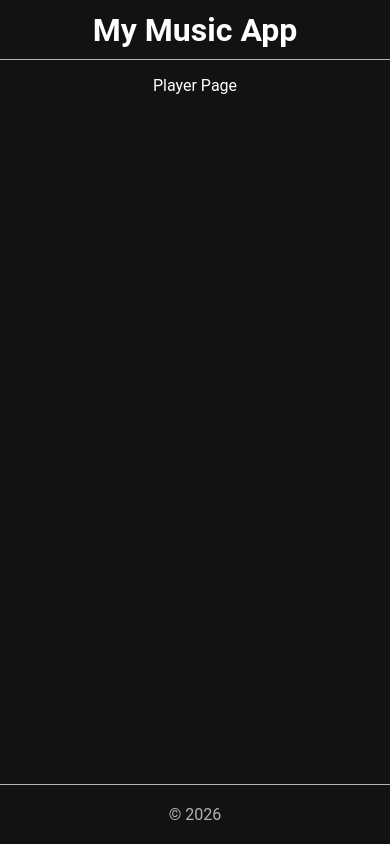
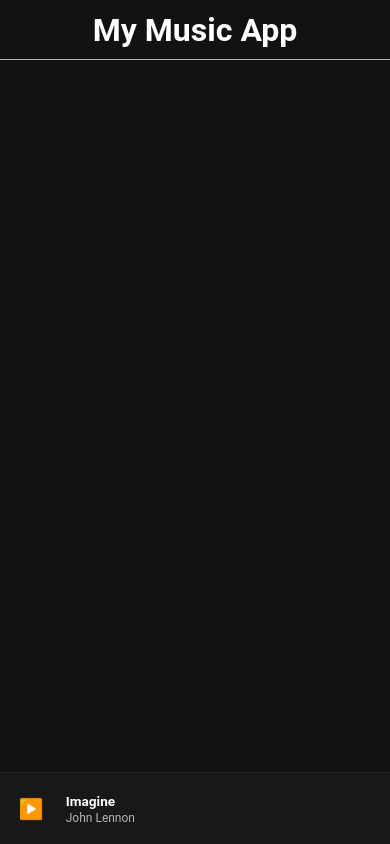
Before and after one commit to matetocoti/music-player, a React (Vite) app: page /player/1 in a window 390 px wide. Built offline with nearby package versions, Linux system fonts and the light colour scheme.

Commit message:
feat(front): initial UI, song listing and player base

```diff
--- /dev/null
+++ b/src/components/SongPlayer/SongPlayer.css
@@ -0,0 +1,105 @@
+:root {
+  --player-height: 80px;
+  --player-bg: #181818;
+  --player-border: #282828;
+  --player-text: #ffffff;
+  --player-muted: #b3b3b3;
+  --player-accent: #1db954;
+}
+
+/* Container principal do player */
+.song-player {
+  position: fixed;
+  bottom: 0;
+  left: 0;
+  right: 0;
+
+  height: var(--player-height);
+  background-color: var(--player-bg);
+  color: var(--player-text);
+
+  display: flex;
+  align-items: center;
+  justify-content: space-between;
+
+  padding: 0 1.25rem;
+  border-top: 1px solid var(--player-border);
+  z-index: 100;
+}
+
+/* Esconde o audio nativo */
+.song-player audio {
+  display: none;
+}
+
+/* Bloco esquerdo: info da música */
+.song-player .song-info {
+  display: flex;
+  flex-direction: column;
+  gap: 2px;
+  min-width: 0;
+}
+
+.song-player .song-info strong {
+  font-size: 0.95rem;
+  font-weight: 600;
+  white-space: nowrap;
+  overflow: hidden;
+  text-overflow: ellipsis;
+}
+
+.song-player .song-info span {
+  font-size: 0.8rem;
+  color: var(--player-muted);
+  white-space: nowrap;
+  overflow: hidden;
+  text-overflow: ellipsis;
+}
+
+/* Controles centrais */
+.player-controls {
+  display: flex;
+  align-items: center;
+  gap: 1rem;
+}
+
+/* Botões */
+.player-controls button {
+  background: none;
+  border: none;
+  color: var(--player-text);
+  font-size: 1.25rem;
+  cursor: pointer;
+  padding: 0.4rem;
+  transition: transform 0.15s ease, color 0.15s ease;
+}
+
+.player-controls button:hover {
+  transform: scale(1.1);
+  color: var(--player-accent);
+}
+
+/* Área direita (futuro: volume, tempo) */
+.player-extra {
+  display: flex;
+  align-items: center;
+  gap: 0.75rem;
+  color: var(--player-muted);
+  font-size: 0.8rem;
+}
+
+/* Responsivo */
+@media (max-width: 600px) {
+  .song-player {
+    height: 72px;
+    padding: 0 0.75rem;
+  }
+
+  .song-player .song-info strong {
+    font-size: 0.85rem;
+  }
+
+  .song-player .song-info span {
+    font-size: 0.75rem;
+  }
+}
--- /dev/null
+++ b/src/components/SongPlayer/index.tsx
@@ -0,0 +1,44 @@
+import { memo, useRef, useState } from "react";
+import Song from "../../domain/models/Song";
+import "./SongPlayer.css";
+
+interface SongPlayerProps {
+  song: Song;
+}
+
+const SongPlayer = ({ song }: SongPlayerProps) => {
+  const audioRef = useRef<HTMLAudioElement | null>(null);
+  const [playing, setPlaying] = useState(false);
+
+  const togglePlay = () => {
+    const audio = audioRef.current;
+    if (!audio) return;
+
+    if (audio.paused) {
+      audio.play();
+      setPlaying(true);
+    } else {
+      audio.pause();
+      setPlaying(false);
+    }
+  };
+
+  return (
+    <section className="song-player">
+      <audio ref={audioRef} src={song.url} preload="metadata" />
+
+      <div className="player-controls">
+        <button onClick={togglePlay}>
+          {playing ? "⏸️" : "▶️"}
+        </button>
+
+        <div className="song-info">
+          <strong>{song.title}</strong>
+          <span>{song.artist}</span>
+        </div>
+      </div>
+    </section>
+  );
+};
+
+export default memo(SongPlayer);
--- a/src/pages/Home/index.tsx
+++ b/src/pages/Home/index.tsx
@@ -2,13 +2,16 @@ import { memo } from "react";
 import MyGridContainer from "../../components/MyGridContainer";
 import SongBox from "../../components/SongBox";
 import songsDB from "../../data/songs.mock";
+import { Link } from "react-router-dom";
 
 const Home = () => {
   return (
     <main>
       <MyGridContainer>
         {songsDB.map((song) => (
-          <SongBox key={song.id} song={song} />
+          <Link key={song.id} to={`/player/${song.id}`} style={{ textDecoration: 'none', color: 'inherit' }}>
+            <SongBox key={song.id} song={song} />
+          </Link>
         ))}
       </MyGridContainer>
     </main>
--- a/src/pages/Player/index.tsx
+++ b/src/pages/Player/index.tsx
@@ -1,7 +1,22 @@
-import {memo} from "react";
+import { memo } from "react";
+import { useParams } from "react-router-dom";
+import songsDB from "../../data/songs.mock";
+import SongPlayer from "../../components/SongPlayer";
 
 const PlayerPage = () => {
-  return <div>Player Page</div>;
-}
+  const { id } = useParams<{ id: string }>();
+
+  const song = songsDB.find(s => s.id === id);
+
+  if (!song) {
+    return <p>Song not found</p>;
+  }
+
+  return (
+    <main>
+      <SongPlayer song={song} />
+    </main>
+  );
+};
 
 export default memo(PlayerPage);
```
